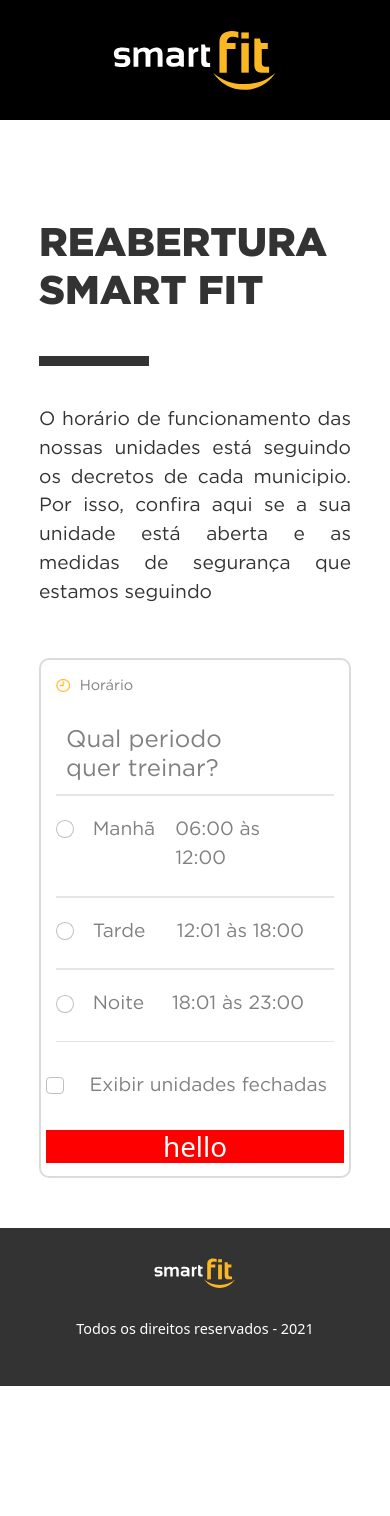
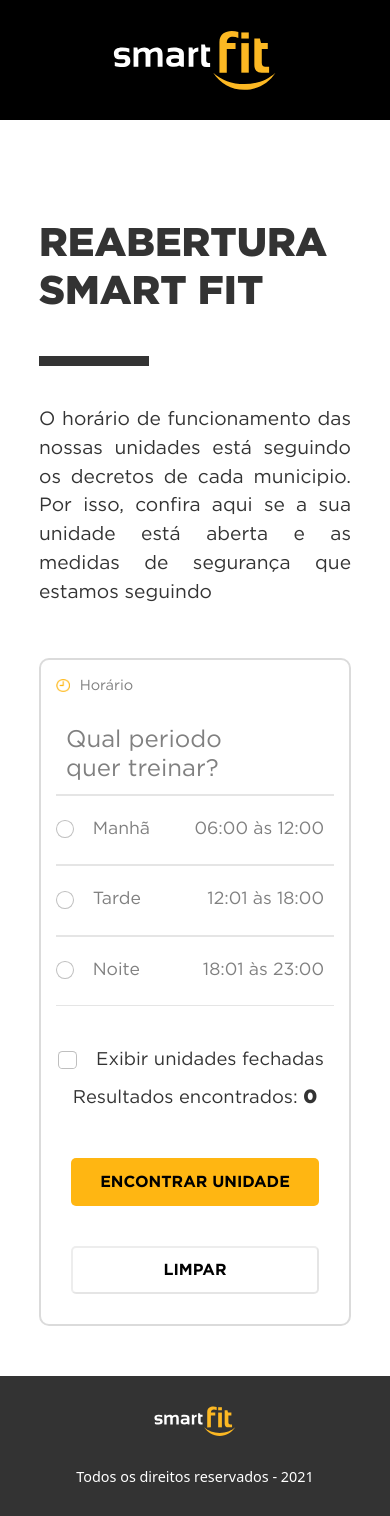
Before and after one commit to LuisCamargoM/smartSite, a React (Create React App) app: page / in a window 390 px wide. Shown: the top 1516 px of the page. Before the commit the page ends 1386 px from the top, so only its background shows below. Built offline with nearby package versions, Linux system fonts and the light colour scheme.

Commit message:
Beta v1.7 - Form Done

```diff
--- a/src/pages/components/Main/components/Form/Form.css
+++ b/src/pages/components/Main/components/Form/Form.css
@@ -13,7 +13,7 @@
     display: flex;
     padding: 10px;
     flex-direction: row;
-    text-align: left;
+    text-align: center;
     width: 100%;
 }
 .Form p{
@@ -49,22 +49,115 @@
 .selectBox{
     display: flex;
     flex-direction: column;
+    /* background-color: green;     */
+    justify-content: center;
 
 }
 .selectBox .values {
-    padding: 20px 20px 20px 0px;
+    padding: 20px 0px 20px 0px;
     display: flex;
     flex-direction: row;
     justify-content: space-between;
-    /* background-color: green;     */
 }
 .values p{
-    font-size: 1.2rem;
+    font-size: 1.1rem;
     font-family: 'Gotham-Book';
     color: #808080;
 }
-.form-check-input{
-    /* background-color: indigo !important; */
-    display: block;
-    padding: 0!important;
+
+.filter{
+    margin: 20px 10px;
+    padding: 0;
+    display: flex;
+    flex-direction: row;
+    justify-content: space-between;
 }
+.filterItems.form-check{
+    margin: 0 !important;
+    padding: 0 !important;
+    margin-left: 20px !important;
+}
+
+.closeUnits{
+    margin: auto 0 !important;
+}
+.closeUnits p{
+    font-size: 0.95rem;
+    color: #333333;
+}
+.foundResults p{
+    /* margin-top:10px;
+    margin-bottom:10px; */
+    font-size: 0.95rem;
+    color: #333333;
+    /* font-family: 'Gotham-Black'; */
+    /* padding-top: 7px; */
+    /* font-weight: bold; */
+}
+.foundResults p span{
+    font-size: 1.2rem;
+    font-family: 'Gotham-Black';
+}
+
+
+.btnSection {
+    display: flex;
+    flex-direction: row;
+    justify-content: space-between;
+    margin: 0 80px !important;
+    /* background-color: green; */
+}
+.btnSection button{
+    font-size: 1rem;
+    border-radius: 5px;
+    padding: 10px;
+    font-family: 'Gotham-Bold';
+    width: 100%;
+    margin:20px  40px ;
+}
+.search{
+    background-color: #FFB612;
+    border-radius: 2px;
+    border-color: transparent;
+}
+.clean{
+    background-color: transparent;
+    border-color: rgba(0,0,0,.1);
+}
+@media only screen and (max-width: 600px) {
+    .filterItems.form-check{
+        /* margin: 0 !important;
+        padding: 0 !important;  */
+        margin-left: 30px !important;
+    }
+    .btnSection button{
+        /* width: 100%;     */
+        margin-left:0 !important ;
+        margin-right: 0 !important;
+    }
+    .btnSection{
+        margin: 0 20px !important;
+        padding: 5px ;
+        display: flex;
+        flex-direction: column;
+        justify-content: space-between;
+    }
+
+    .closeUnits p{
+        margin: 0;
+        margin-top:10px;
+        padding: 0;
+        font-size: 1.15rem;
+    }
+    .foundResults p{
+        margin: 0;
+        margin-top:10px;
+        padding: 0;
+        font-size: 1.15rem;
+    }
+    .filter{
+        display: flex;
+        flex-direction: column;
+        justify-content: space-between;
+    }
+}
--- a/src/pages/components/Main/components/Form/index.js
+++ b/src/pages/components/Main/components/Form/index.js
@@ -25,8 +25,8 @@
   ]
   const [op, setOp] = useState()
   console.log(op)
-  // const [counter,setCounter] = useState(0);
-  const [closeUnits,setCloseUnits] = useState(false)
+  const [counter, setCounter] = useState(0);
+  const [closeUnits, setCloseUnits] = useState(false)
 
   return (
     <div className="Form" >
@@ -56,21 +56,25 @@
         })
         }
       </div>
-      <div>
-        <FormGroup check>
-          <div className="">
-            <div className="values">
-              <Input type="checkbox" value={closeUnits} onChange={(val) => { setCloseUnits(!val.target.value) }}/>
-              <p> Exibir unidades fechadas</p>
-            </div>
-            <div className="values">
-              {/* <p> Resultados encontrados: <span>{counter}</span></p> */}
-            </div>
-          </div>
-          Check me out
-        </FormGroup>
+      <div className="filter">
+        <div className="closeUnits">
+          <FormGroup check className="filterItems">
+            <p> <Input type="checkbox" value={closeUnits} onChange={(val) => { setCloseUnits(!val.target.value) }} />
+            Exibir unidades fechadas</p>
+          </FormGroup>
+        </div>
+        <div className="foundResults">
+          <p> Resultados encontrados: <span>{counter}</span></p>
+        </div>
       </div>
-      <h1 style={{ backgroundColor: 'red' }}>hello</h1>
+      <div className="btnSection">
+        <button className="search">
+          ENCONTRAR UNIDADE
+        </button>
+        <button className="clean">
+          LIMPAR
+        </button>
+      </div>
     </div>
   );
 }
```
